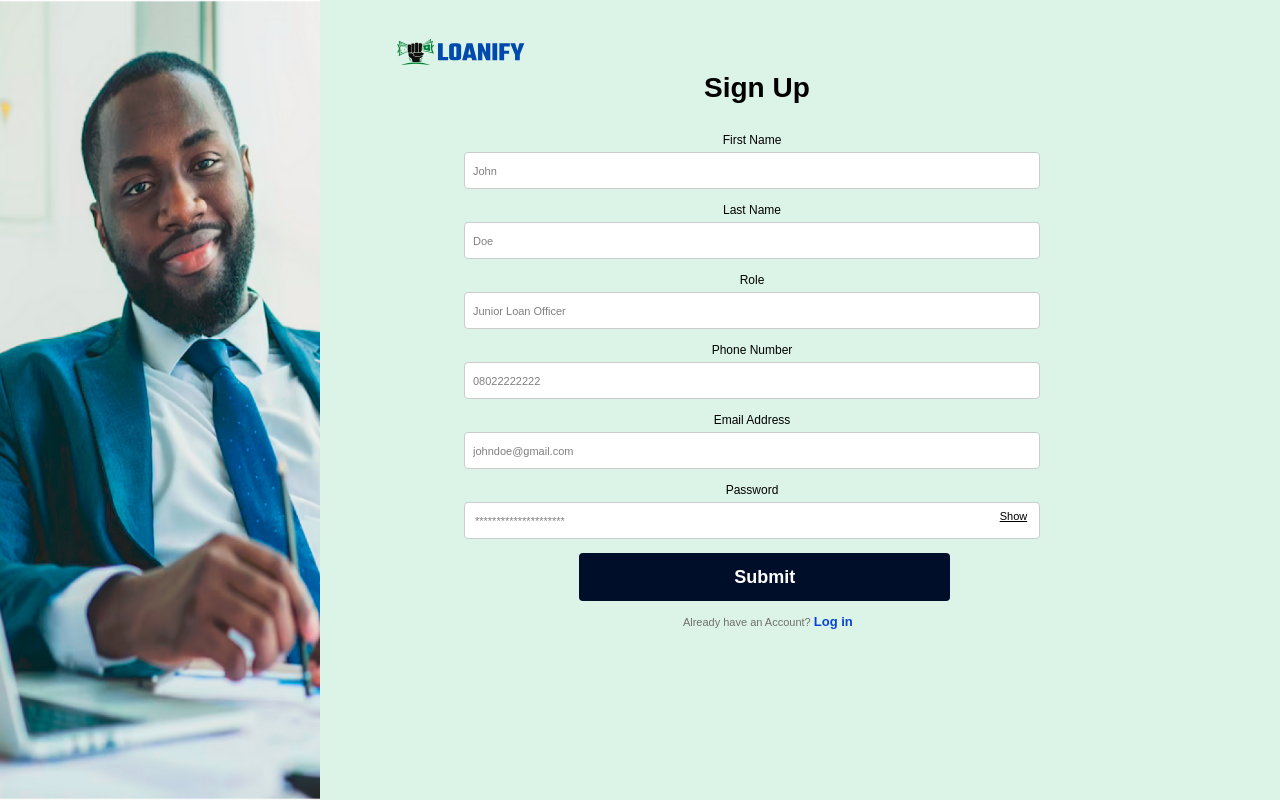
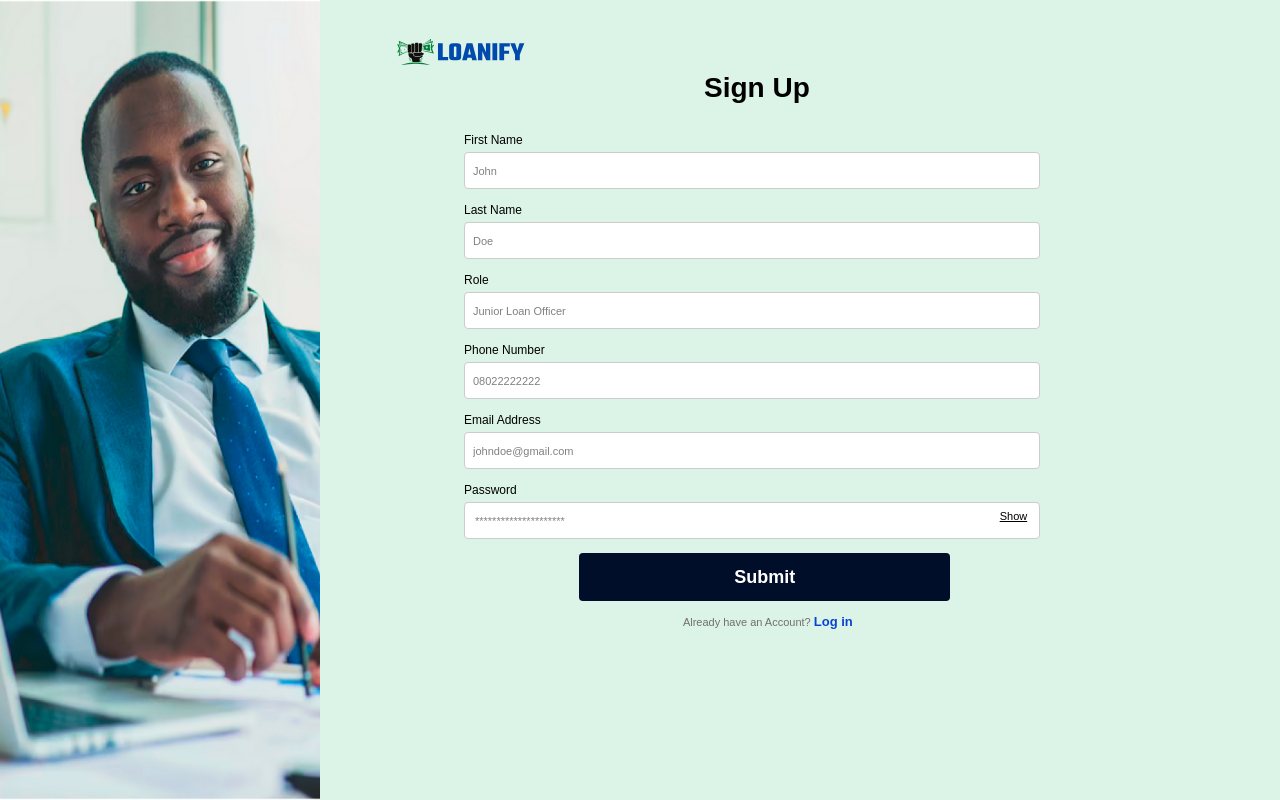
Before and after one commit to JibolaJinadu/Loanify-Project, a React (Vite) app: page /sign-up in a window 1280 px wide. Built offline with nearby package versions, Linux system fonts and the light colour scheme.

Commit message:
Change container style

```diff
--- a/src/security/Security.jsx
+++ b/src/security/Security.jsx
@@ -1,5 +1,6 @@
 import { Toggle } from './Toggle';
 import './security.css';
+import { Link } from 'react-router-dom';
 
 function Security() {
   const logState = (state) => {
@@ -52,9 +53,9 @@ function Security() {
           <p>Permanently delete your account.</p>
         </div>
         <div className="btn-holder">
-          <a href="#" className="s-btn btn--red">
+          <Link href="#" className="s-btn btn--red">
             Delete
-          </a>
+          </Link>
         </div>
       </div>
     </div>
--- a/src/signUp/SignUp.jsx
+++ b/src/signUp/SignUp.jsx
@@ -156,7 +156,7 @@ const SignUp = () => {
     <>
       {isSuccess}
       {submitError && <div className="failed">{submitError}</div>}
-      <div className="container">
+      <div className="container1">
         <section className="left-div"></section>
         <section className="right-div">
           <img src={logo} alt="logo" className="rd-container-1" />
--- a/src/signUp/sign-up.css
+++ b/src/signUp/sign-up.css
@@ -7,7 +7,7 @@ body {
   color: black;
 }
 
-.container {
+.container1 {
   display: flex;
   height: 100vh;
 }
```
